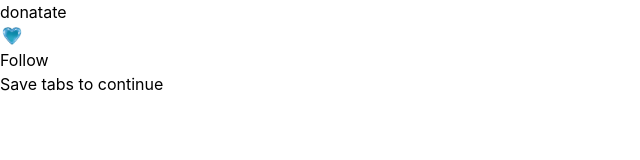
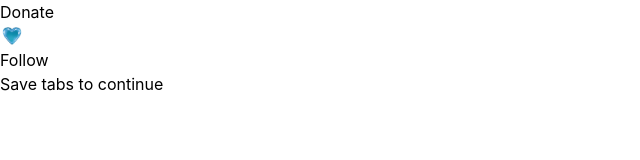
Before and after one commit to ParichayMago/saveTabs, a React (Vite) app: page / in a window 1280 px wide. Shown: the top 160 px of the page, without its empty margins (0-640 px from the left). Built offline with nearby package versions, Linux system fonts and the light colour scheme.

Commit message:
fixed updateContainerFuntion

```diff
--- a/src/App.tsx
+++ b/src/App.tsx
@@ -54,6 +54,7 @@ const ListData = ({
     <div className="bg-red p-2 m-2 text-red-600">Save tabs to continue</div>
   );
 };
+
 function App() {
   const [containerData, setContainerData] = useState<Icontainer[] | null>(null);
 
@@ -61,7 +62,8 @@ function App() {
     const newContainerData = containerData!.filter(
       (data) => data.groupId !== groupId
     );
-    await chrome.storage.local.remove("grpArr");
+
+    // Update storage and state
     await chrome.storage.local.set({ grpArr: newContainerData });
     setContainerData(newContainerData);
   };
@@ -82,7 +84,7 @@ function App() {
             className="Donate Div self-center flex m-2 hover:text-[#06b6d4] hover:scale-110 ease-in-out transition duration-100"
             onClick={() => window.open("https://razorpay.me/@parichaymago")}
           >
-            <div>donatate</div>
+            <div>Donate</div>
             <img height="24px" width="24px" className="" src={img} />
           </div>
           <div
--- a/src/components/Container.tsx
+++ b/src/components/Container.tsx
@@ -21,6 +21,13 @@ const ContainerOfTabs: React.FC<ContainerOfTabsProps> = ({
   useEffect(() => {
     setCurrentTabData(tabData);
   }, [tabData]);
+
+  useEffect(() => {
+    console.log("use Effect has been called")
+    if (currentTabData.length == 0) {
+      deleteContainer(groupId);
+    }
+  }, [currentTabData, deleteContainer, groupId]);
 
   async function retrieveAllTabs(groupId: number) {
     const result = await chrome.storage.local.get("grpArr");
```
Also changed, not shown: public/manifest.json.
